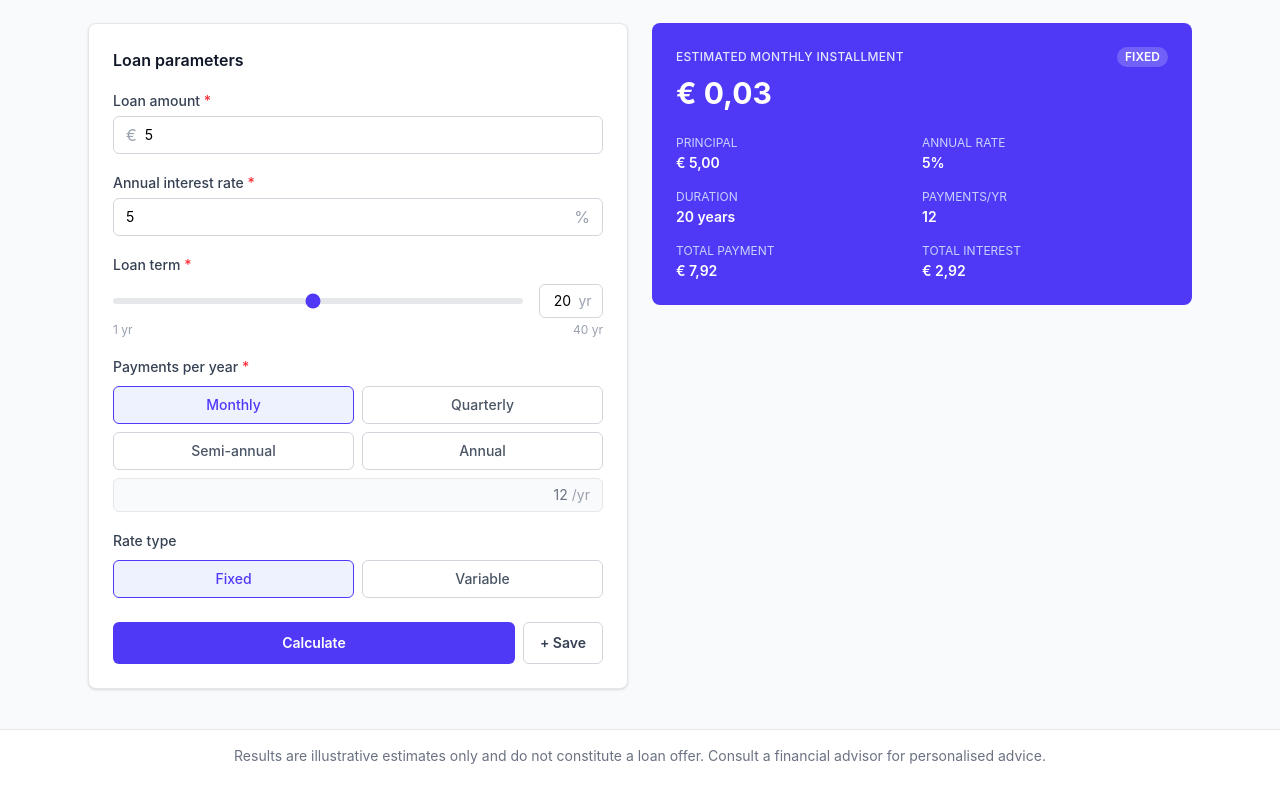
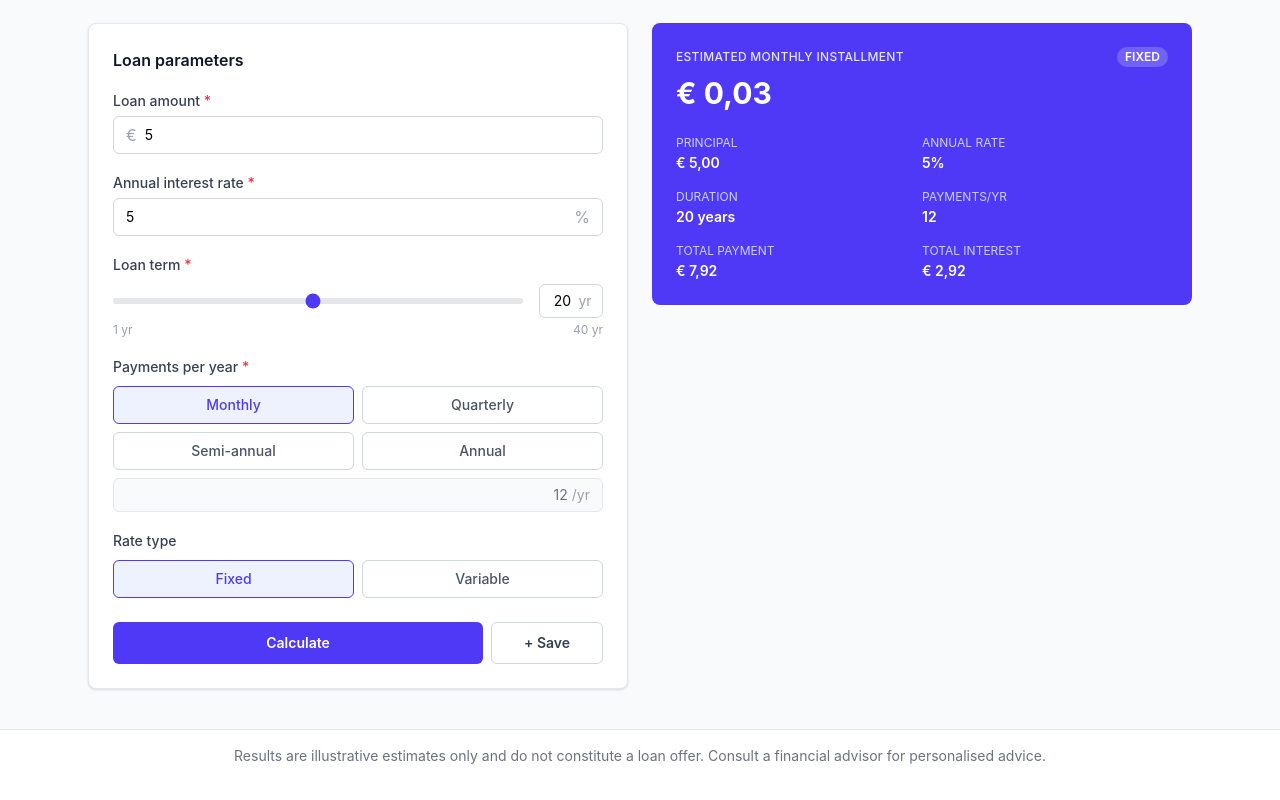
Before and after one commit to MemeWasTaken/prova-tecnica-mortgage-calculation, a React (Vite) app: page / in a window 1280 px wide. Both pictures are taken after typing "5", "5" into the empty fields and a click on the button "Calculate". Shown: the part 182-982 px from the top of the page. Built offline with nearby package versions, Linux system fonts and the light colour scheme.

Commit message:
Fixed width Save button

```diff
--- a/src/components/loan/LoanForm.jsx
+++ b/src/components/loan/LoanForm.jsx
@@ -194,7 +194,7 @@ export default function LoanForm({ onCalculate, hasResult }) {
             onClick={() => setIsSaved(true)}
             disabled={isSaved}
             aria-pressed={isSaved}
-            className={`rounded-md border px-4 py-2.5 text-sm font-semibold ${
+            className={`w-28 shrink-0 rounded-md border px-4 py-2.5 text-sm font-semibold ${
               isSaved
                 ? 'border-green-300 bg-green-50 text-green-600'
                 : 'border-gray-300 text-gray-700 hover:bg-gray-50'
```
